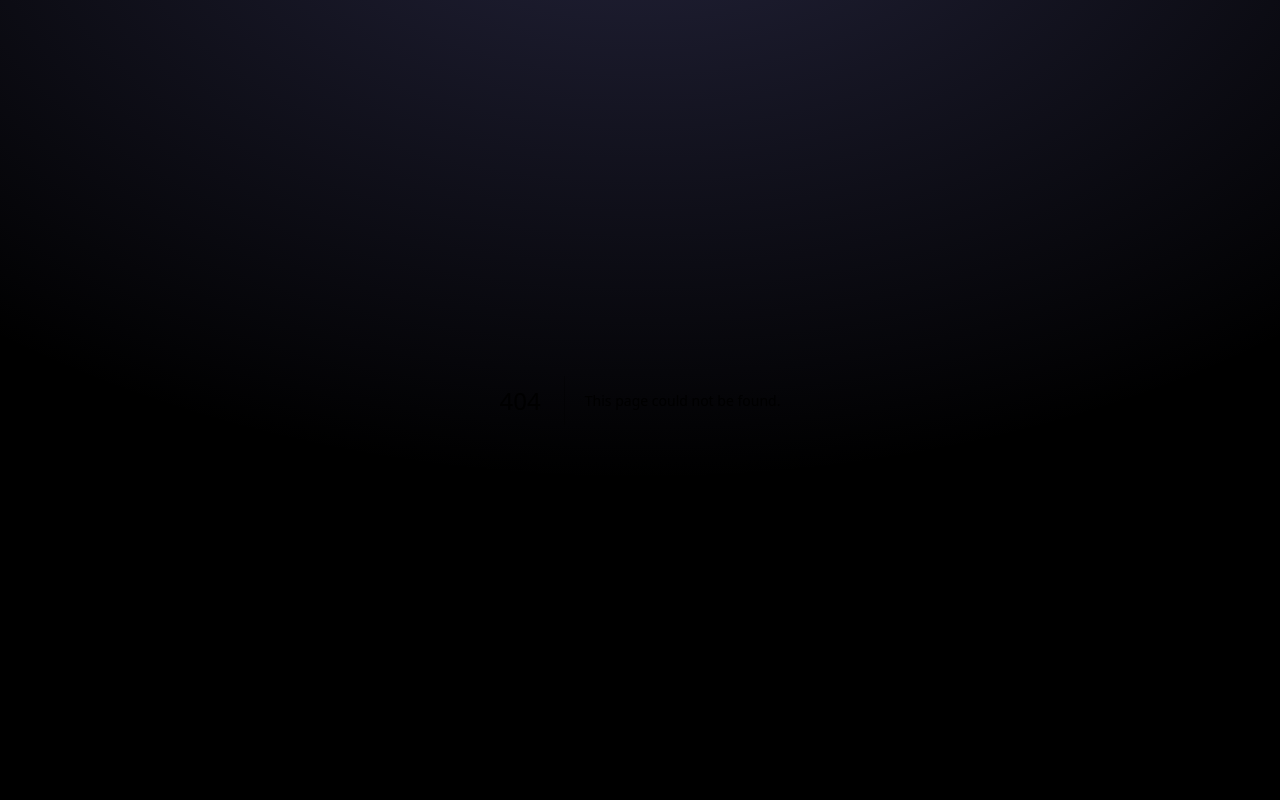
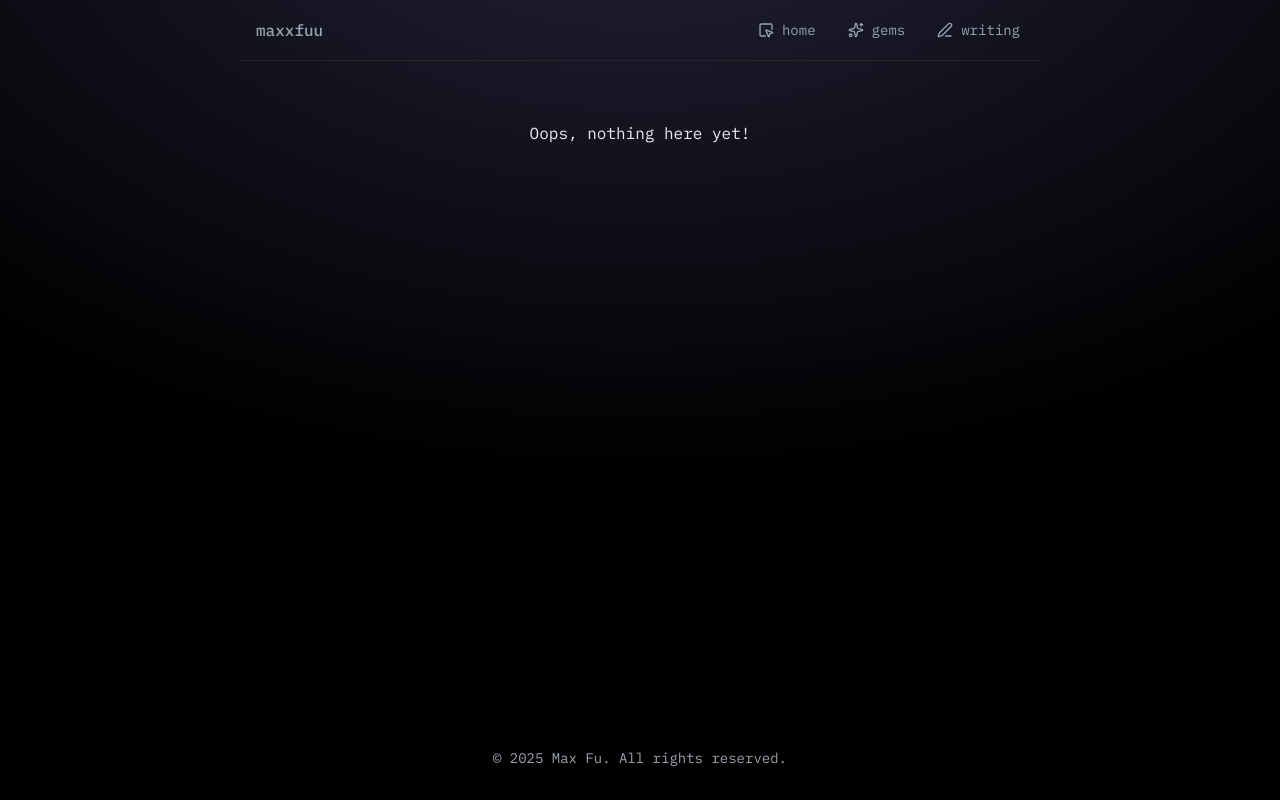
Before and after one commit to maxxfuu/dot-com, a Next.js app: page /gems in a window 1280 px wide. Before the commit this address had no page. Built offline with nearby package versions, Linux system fonts and the light colour scheme.

Commit message:
new pages

```diff
--- a/src/app/components/navbar.tsx
+++ b/src/app/components/navbar.tsx
@@ -12,15 +12,15 @@ export default function Navbar() {
       <ul className="flex px-4 space-x-4 sm:space-x-6">
         <li className="flex items-center text-sm sm:text-sm gap-2 cursor-pointer hover:text-white transition-colors p-1">
           <SquareMousePointer size={18} className="sm:w-4 sm:h-4"/>
-          <a href="#" className="hidden sm:inline">about</a>
+          <a href="/" className="hidden sm:inline">home</a>
         </li>
         <li className="flex items-center text-sm sm:text-sm gap-2 cursor-pointer hover:text-white transition-colors p-1">
           <Sparkles size={18} className="sm:w-4 sm:h-4"/>
-          <a href="#" className="hidden sm:inline">gems</a>
+          <a href="/gems" className="hidden sm:inline">gems</a>
         </li>
         <li className="flex items-center text-sm sm:text-sm gap-2 cursor-pointer hover:text-white transition-colors p-1">
           <PenLine size={18} className="sm:w-4 sm:h-4"/>
-          <a href="#" className="hidden sm:inline">writing</a>
+          <a href="/writing" className="hidden sm:inline">writing</a>
         </li>
       </ul>
     </div>
--- a/src/app/components/projects.tsx
+++ b/src/app/components/projects.tsx
@@ -77,7 +77,7 @@ export default function Projects() {
       type: "CLI Tool",
       description: "Lightweight utility app that converts numbers between different data formats.",
       image: "/bcon.webp",
-      link: "https://project-2.com",
+      link: "https://github.com/maxxfuu/bcon",
       technologies: [
         { name: "c", component: cIcon },
         { name: "cmake", component: cmakeIcon },
--- /dev/null
+++ b/src/app/gems/page.tsx
@@ -0,0 +1,7 @@
+export default function Gems() {
+  return (
+    <div>
+      <h1 className="items-center text-center mt-15">Oops, nothing here yet!</h1>
+    </div>
+  );
+}
--- a/src/app/layout.tsx
+++ b/src/app/layout.tsx
@@ -1,6 +1,8 @@
 import type { Metadata } from "next";
 import { IBM_Plex_Mono} from "next/font/google";
 import "./globals.css";
+import Footer from "./components/footer";
+import Navbar from "./components/navbar";
 
 const ibmPlexMono = IBM_Plex_Mono({
   variable: "--font-ibm-plex-mono",
@@ -24,7 +26,13 @@ export default function RootLayout({
         className={`${ibmPlexMono.variable} antialiased relative`}
       >
         <div className="absolute top-0 z-[-2] h-screen w-screen bg-black bg-[radial-gradient(ellipse_80%_80%_at_50%_-20%,rgba(120,119,198,0.3),rgba(255,255,255,0))]"></div>
-        {children}
+        <div className="flex flex-col min-h-screen w-full sm:max-w-4xl sm:mx-auto md:px-12 select-none">
+          <Navbar/>
+          <main className="flex-1">
+            {children}
+          </main>
+          <Footer/>
+        </div>
       </body>
     </html>
   );
--- a/src/app/page.tsx
+++ b/src/app/page.tsx
@@ -1,17 +1,14 @@
-import Navbar from "./components/navbar";
+
 import Hero from "./components/hero"
 import Experience from "./components/experience"
 import Projects from "./components/projects"
-import Footer from "./components/footer"
 
 export default function Home() {
   return (
-    <div className="w-full sm:max-w-4xl sm:mx-auto md:px-12 select-none">
-      <Navbar/>
+    <div>
       <Hero/>
       <Experience/>
       <Projects/>
-      <Footer/>
     </div>
   );
 }
--- /dev/null
+++ b/src/app/writing/page.tsx
@@ -0,0 +1,7 @@
+export default function Writing() {
+  return (
+    <div>
+      <h1 className="items-center text-center mt-15">Oops, nothing here yet!</h1>
+    </div>
+  );
+}
```
